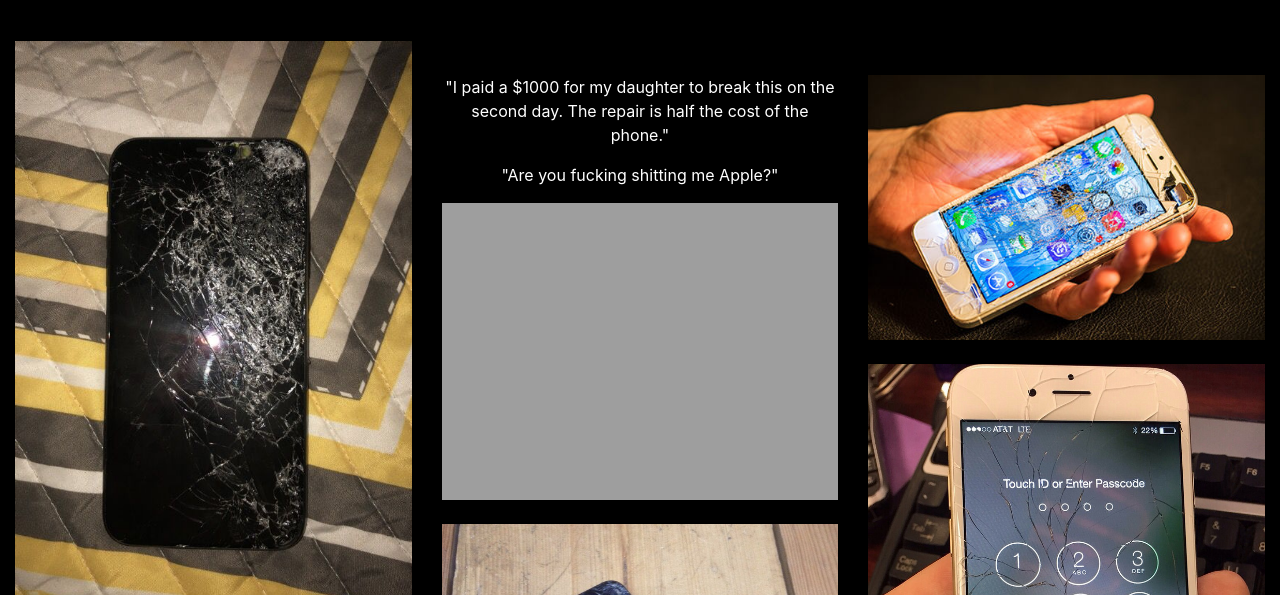
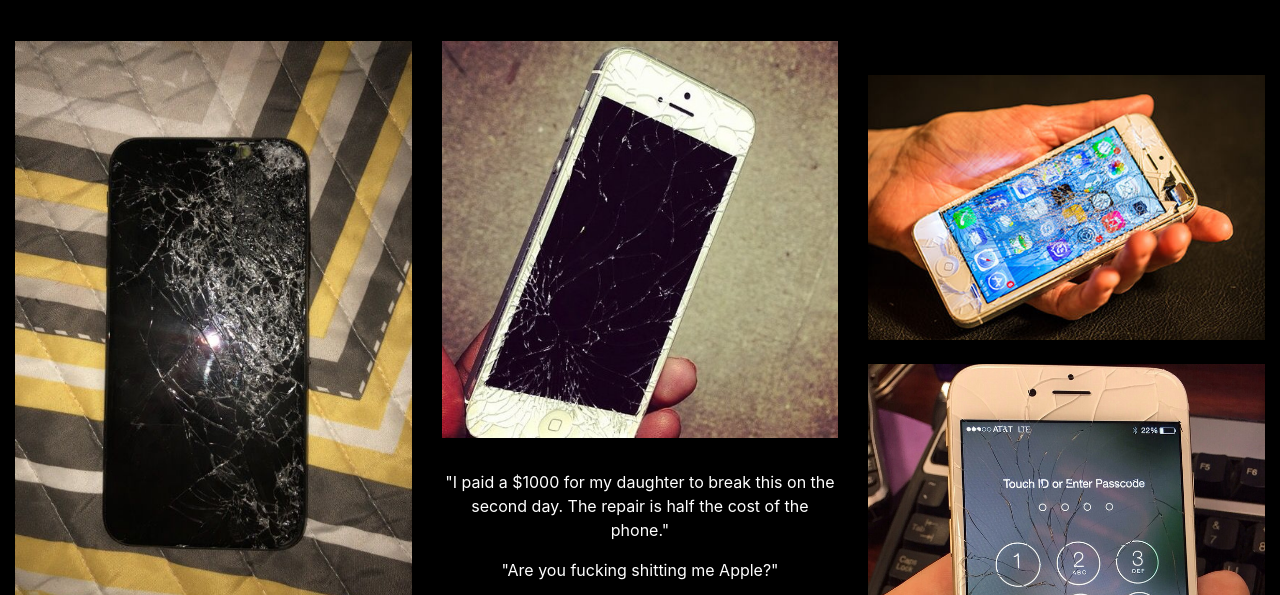
Before and after one commit to tashiCode/subversiveApple, a plain HTML site: page reviewsPage.html in a window 1280 px wide. Shown: the part 155-750 px from the top of the page. Drawn offline with Linux system fonts and the light colour scheme; the site is published under a folder, as on GitHub Pages, so addresses that start at the root find nothing; a script that the page names is missing.

Commit message:
last edit before crit

```diff
--- a/reviewsPage.html
+++ b/reviewsPage.html
@@ -41,7 +41,7 @@
 
             </div>
             <div class="col-4">
-                    <img src="/assets/crackedScreens/s1.jpg" alt="" class="img-fluid mb-4">
+                    <img src="assets/crackedScreens/s1.jpg" alt="" class="img-fluid mb-4">
                     <p class="textCenter mt-2">"I paid a $1000 for my daughter to break this on the second day. The repair is half the cost of the phone."</p><p class="textCenter">"Are you fucking shitting me Apple?"</p>
                     <img src="assets/crackedScreens/v3.jpg" alt="" class="img-fluid mb-4">
                     <img src="assets/crackedScreens/s2.jpeg" alt="" class="img-fluid">
```
